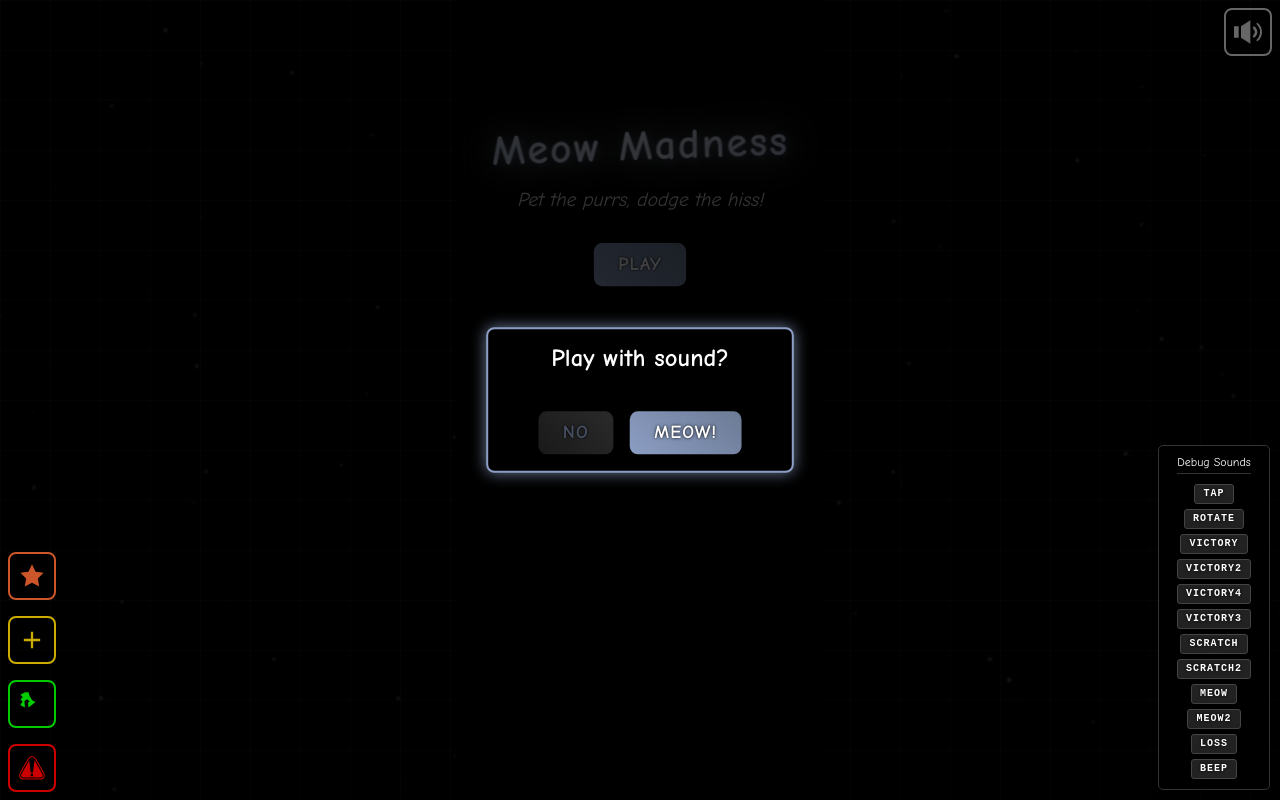
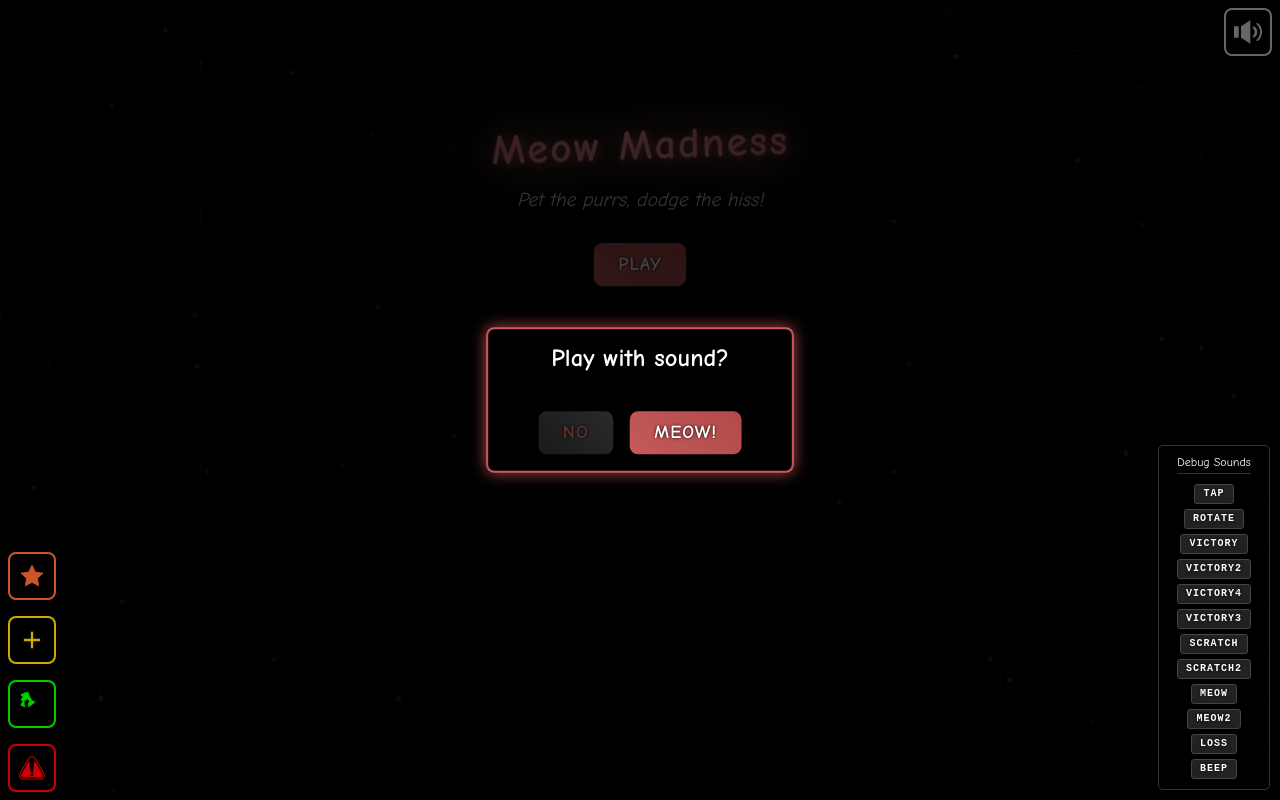
Before and after one commit to MartinTale/js13kgames-2025, a website built with Vite: page index.html in a window 1280 px wide. Built offline with nearby package versions, Linux system fonts and the light colour scheme.

Commit message:
Update color scheme to red tones in UI styles
Changed primary color variables and gradients from blue to red shades across button, title screen, and default CSS files. This unifies the application's visual theme with a new red color palette.

```diff
--- a/src/components/button/button.css
+++ b/src/components/button/button.css
@@ -63,8 +63,8 @@ button.normal {
 
 button.primary {
 	--color: #fff;
-	--bg-start: #8b9dc3;
-	--bg-end: #6c7b95;
+	--bg-start: #c45a5a;
+	--bg-end: #b34a4a;
 	animation: primaryPulse 2s ease-in-out infinite;
 }
 
@@ -75,8 +75,8 @@ button.danger {
 }
 
 button.primary:hover {
-	background: linear-gradient(45deg, #6c7b95, #a8b5d1);
-	box-shadow: 0 6px 25px rgba(139, 157, 195, 0.5);
+	background: linear-gradient(45deg, #b34a4a, #e67b7b);
+	box-shadow: 0 6px 25px rgba(196, 90, 90, 0.6);
 }
 
 button.danger:hover {
@@ -86,9 +86,9 @@ button.danger:hover {
 
 @keyframes primaryPulse {
 	0%, 100% {
-		box-shadow: 0 4px 15px rgba(0, 0, 0, 0.3), 0 0 0 0 rgba(139, 157, 195, 0.4);
+		box-shadow: 0 4px 15px rgba(0, 0, 0, 0.3), 0 0 0 0 rgba(196, 90, 90, 0.5);
 	}
 	50% {
-		box-shadow: 0 4px 15px rgba(0, 0, 0, 0.3), 0 0 0 8px rgba(139, 157, 195, 0);
+		box-shadow: 0 4px 15px rgba(0, 0, 0, 0.3), 0 0 0 8px rgba(196, 90, 90, 0);
 	}
 }
--- a/src/components/title-screen/title-screen.css
+++ b/src/components/title-screen/title-screen.css
@@ -14,12 +14,14 @@
 .game-title {
 	font-size: 2.5rem;
 	margin-bottom: 1rem;
-	background: linear-gradient(45deg, #8b9dc3, #a8b5d1, #d4dce7, #8b9dc3);
+	background: linear-gradient(45deg, #c45a5a, #e67b7b, #ffa8a8, #c45a5a);
 	background-size: 300% 300%;
 	-webkit-background-clip: text;
 	-webkit-text-fill-color: transparent;
 	background-clip: text;
-	text-shadow: 2px 2px 8px rgba(139, 157, 195, 0.3);
+	text-shadow:
+		2px 2px 8px rgba(196, 90, 90, 0.5),
+		0 0 15px rgba(230, 123, 123, 0.3);
 	font-weight: bold;
 	letter-spacing: 2px;
 	animation:
@@ -38,11 +40,11 @@
 	0%,
 	100% {
 		background-position: 0% 50%;
-		filter: drop-shadow(0 0 10px rgba(139, 157, 195, 0.5));
+		filter: drop-shadow(0 0 15px rgba(196, 90, 90, 0.7));
 	}
 	50% {
 		background-position: 100% 50%;
-		filter: drop-shadow(0 0 20px rgba(212, 220, 231, 0.7));
+		filter: drop-shadow(0 0 25px rgba(255, 168, 168, 0.9));
 	}
 }
 
--- a/src/defaults.css
+++ b/src/defaults.css
@@ -1,7 +1,7 @@
 :root {
 	--bg: #000;
-	--color: #8b9dc3;
-	--shadow: #6c7b95;
+	--color: #c45a5a;
+	--shadow: #b34a4a;
 	--vw: 1vw;
 	--vh: 1vh;
 }
```
